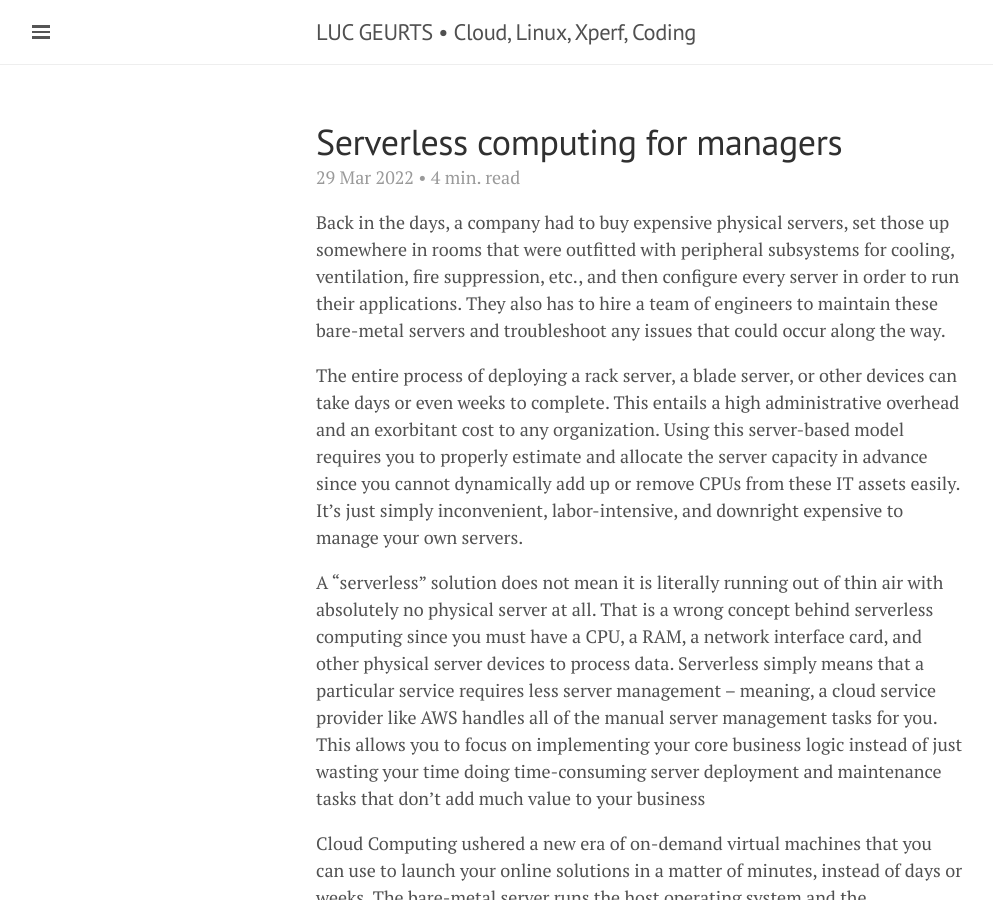
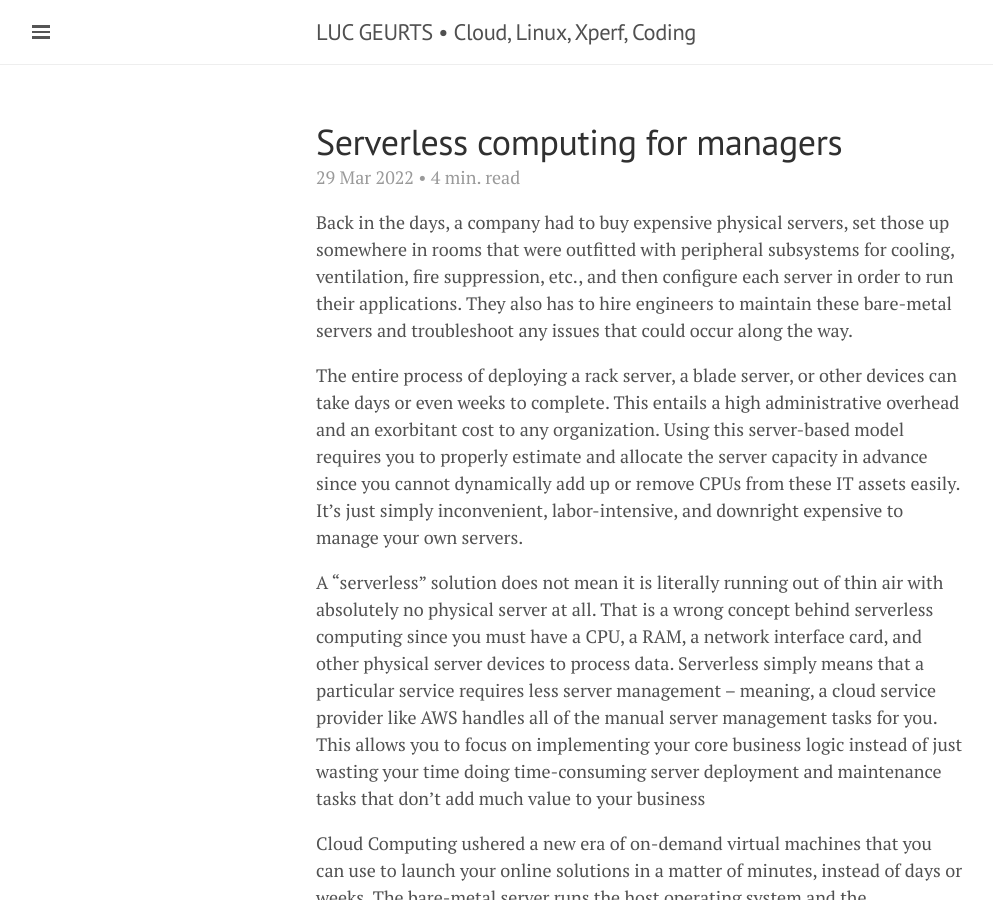
Before and after one commit to lgeurts/lgeurts.github.io, a Jekyll site: the page built from _posts/2022-03-29-what-is-serverless-computing.md, in a window 1280 px wide and 900 px high. Shown: the whole window, without its empty margins (0-993 px from the left). Built offline with Jekyll 4.4.1, drawn with Linux system fonts in a browser that asks for light colours; nearby versions of some CDN libraries; comment, search, counter and statistics services are not loaded.

Commit message:
Update 2022-03-29-what-is-serverless-computing.md

```diff
--- a/_posts/2022-03-29-what-is-serverless-computing.md
+++ b/_posts/2022-03-29-what-is-serverless-computing.md
@@ -9,7 +9,7 @@
 
 ---
 
-Back in the days, a company had to buy expensive physical servers, set those up somewhere in rooms that were outfitted with peripheral subsystems for cooling, ventilation, fire suppression, etc., and then configure every server in order to run their applications. They also has to hire a team of engineers to maintain these bare-metal servers and troubleshoot any issues that could occur along the way.
+Back in the days, a company had to buy expensive physical servers, set those up somewhere in rooms that were outfitted with peripheral subsystems for cooling, ventilation, fire suppression, etc., and then configure each server in order to run their applications. They also has to hire engineers to maintain these bare-metal servers and troubleshoot any issues that could occur along the way.
 
 The entire process of deploying a rack server, a blade server, or other devices can take days or even weeks to complete. This entails a high administrative overhead and an exorbitant cost to any organization. Using this server-based model requires you to properly estimate and allocate the server capacity in advance since you cannot dynamically add up or remove CPUs from these IT assets easily. It’s just simply inconvenient, labor-intensive, and downright expensive to manage your own servers.
 
```
